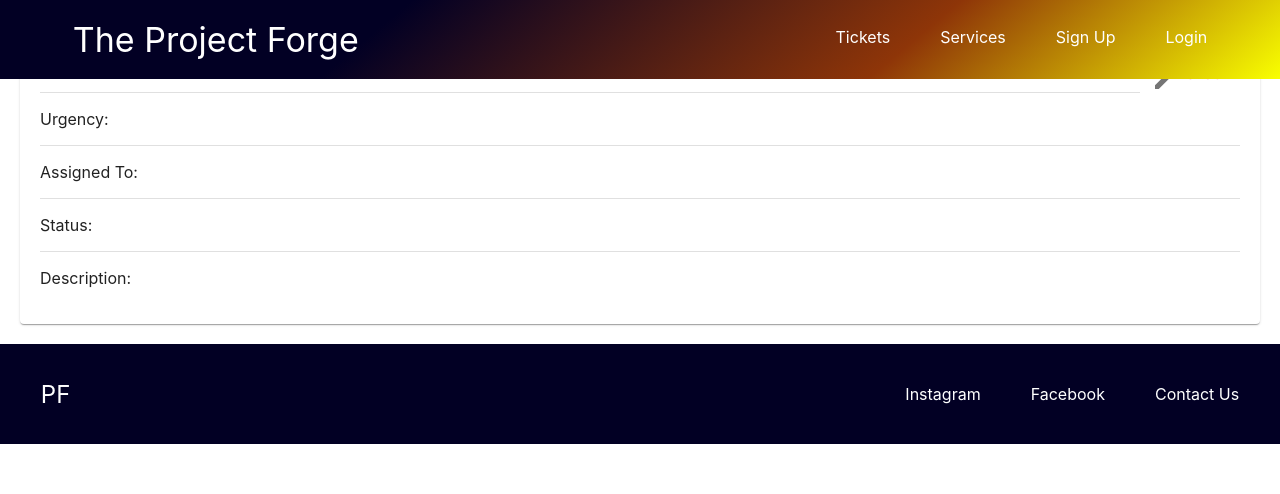
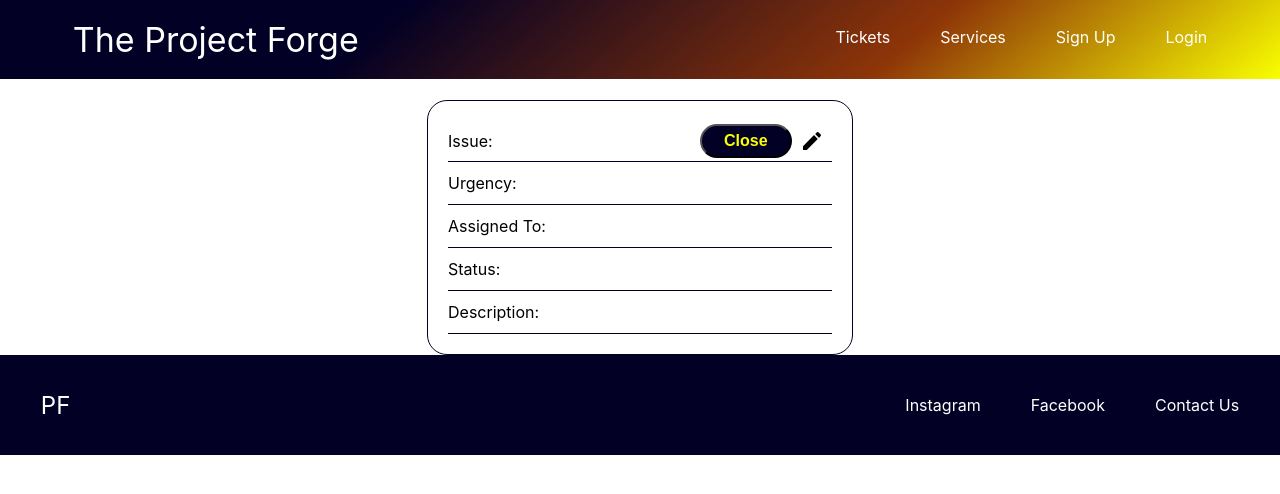
Before and after one commit to RedBrand88/issue-tracker-frontend, a React (Create React App) app: page /view-ticket/1 in a window 1280 px wide. Shown: the top 494 px of the page. Built offline with nearby package versions, Linux system fonts and the light colour scheme; no server answers.

Commit message:
refactor ticket detail view with styles

```diff
--- a/src/Containers/TicketDetailView.js
+++ b/src/Containers/TicketDetailView/TicketDetailView.js
@@ -1,14 +1,21 @@
 import React from 'react';
 import axios from 'axios';
-import { Paper, Divider, IconButton, Button, Modal } from '@material-ui/core';
-import EditIcon from '@material-ui/icons/Edit';
-import TicketForm from '../Components/TicketForm';
+import { Modal } from '@material-ui/core';
+import TicketForm from '../../Components/TicketForm';
+import IconButton from '../../Components/IconButton/IconButton';
+import Button from '../../Components/Button/Button';
 
+import EditPencilIcon from '../../assets/edit_pencil.svg';
+
+import styles from './TicketDetailView.module.css';
 
 class TicketDetailView extends React.Component {
-    state = {
+    constructor(props) {
+        super(props)
+        this.state = {
             ticket: {},
             open: false
+        }
     }
 
     componentDidMount() {
@@ -50,16 +57,19 @@ class TicketDetailView extends React.Component {
 
     render() {
         return (
-            <Paper style={{ margin: 20, padding: 20 }}>
-                <p>
+            <div className={styles.container}>
+                <div className={styles.topRow}>
+                    <span>
                         Issue: {this.state.ticket.issue}
-                    <Button style={{ float: 'right' }} onClick={(event) => this.closeTicket(
+                    </span>
+                    <div className={styles.buttons}>
+                        <Button onClick={(event) => this.closeTicket(
                             event,
                             this.props,
                             this.state
-                    )} color='secondary'>Close</Button>
-                    <IconButton onClick={this.handleOpen} style={{ float: 'right' }} edge="end">
-                        <EditIcon />
+                        )} text='Close'/>
+                        <IconButton onClick={this.handleOpen}>
+                            <img src={EditPencilIcon} alt='edit pencil icon' />
                         </IconButton>
                         <Modal open={this.state.open} onClose={this.handleClose}>
                             <TicketForm btnText='save'
@@ -72,16 +82,13 @@ class TicketDetailView extends React.Component {
                                 requestType='put'
                             />
                         </Modal>
-                </p>
-                <Divider />
+                    </div>
+                </div>
                 <p>Urgency: {this.state.ticket.severity}</p>
-                <Divider />
                 <p>Assigned To: {this.state.ticket.assignedTo}</p>
-                <Divider />
                 <p>Status: {this.state.ticket.status}</p>
-                <Divider />
                 <p>Description: {this.state.ticket.description}</p>
-            </Paper>
+            </div>
         )
     }
 }
--- /dev/null
+++ b/src/Containers/TicketDetailView/TicketDetailView.module.css
@@ -0,0 +1,25 @@
+.container {
+    width: 30%;
+    margin: 100px auto 0;
+    border: #020024 solid 1px;
+    border-radius: 20px;
+    padding: 20px;
+}
+
+.topRow {
+    display: flex;
+    justify-content: space-between;
+    align-items: center;
+    border-bottom: #020024 solid 1px;
+}
+
+.buttons {
+    display: flex;
+    align-items: center;
+}
+
+p {
+    padding: 11px 0;
+    margin: 0;
+    border-bottom: #020024 solid 1px;
+}
--- a/src/routes.js
+++ b/src/routes.js
@@ -1,6 +1,6 @@
 import React, { Fragment } from 'react';
 import TicketListView from './Containers/TicketListView/TicketListView';
-import TicketDetailView from './Containers/TicketDetailView';
+import TicketDetailView from './Containers/TicketDetailView/TicketDetailView';
 import { Route } from 'react-router-dom';
 import CreateTicketFormView from './Containers/CreateTicketFormView';
 import UpdateTicketFormView from './Containers/UpdateTicketFormView';
```
Lines whose indentation alone changed are shown as unchanged.
